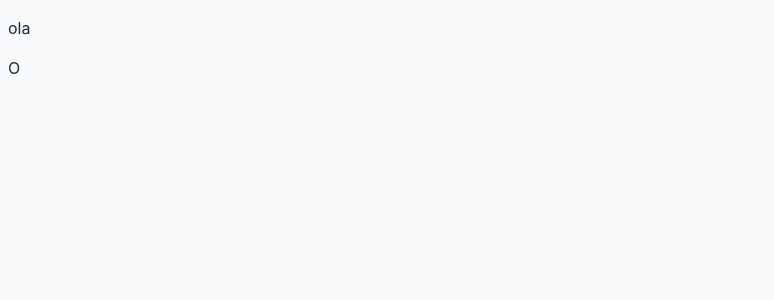
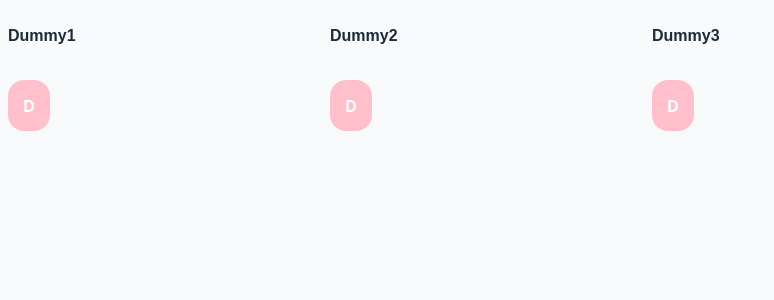
Before and after one commit to Mareamsefan/T5, a React (Vite) app in the folder frontend/: page / in a window 1280 px wide. Shown: the top 300 px of the page, without its empty margins (0-774 px from the left). Built offline with nearby package versions, Linux system fonts and the light colour scheme.

Commit message:
gjort ferdig oppgave 7, 8 og 9

```diff
--- a/frontend/src/App.tsx
+++ b/frontend/src/App.tsx
@@ -1,9 +1,9 @@
-import Student from "./components/Student";
+import Grid from "./components/Grid";
 
 function App() {
   return (
     <>
-  <Student name="ola" id="1"/>
+  <Grid  />
   </>
   );
 }
--- a/frontend/src/components/Avatar.tsx
+++ b/frontend/src/components/Avatar.tsx
@@ -5,5 +5,5 @@ type AvatarProps = {
 export default function Avatar(props:AvatarProps){
     const {name} = props;
     const firstLetter = name.split("");
-    return <p>{firstLetter[0].toUpperCase()}</p>
+    return <p className="avatar">{firstLetter[0].toUpperCase()}</p>
 }
--- a/frontend/src/components/Grid.tsx
+++ b/frontend/src/components/Grid.tsx
@@ -1,4 +1,23 @@
+import Student, { StudentProps } from "./Student";
 
-export default function () {
-
+type GridProps = {
+    studentList: StudentProps[]
 }
+export default function Grid() {
+    const studentList:StudentProps[] = [
+       {id: '1',
+        name: 'Dummy1'
+       },
+       {id: '2',
+        name: 'Dummy2'
+       },
+       {id: '3',
+        name: 'Dummy3'
+       }
+    ];
+    return (
+    <section className="grid">
+        {studentList.map(student => <Student key={student.id} id={student.id} name={student.name}  /> )}
+    </section>
+    );
+}
--- a/frontend/src/index.css
+++ b/frontend/src/index.css
@@ -20,10 +20,129 @@
 }
 
 body {
-  font-family: 'Inter', 'Segoe UI', 'Roboto', 'Oxygen', 'Ubuntu', 'Cantarell', 'Fira Sans', 'Droid Sans', 'Helvetica Neue', sans-serif;
+  font-family: "Inter", "Segoe UI", "Roboto", "Oxygen", "Ubuntu", "Cantarell",
+    "Fira Sans", "Droid Sans", "Helvetica Neue", sans-serif;
   background-color: var(--background-color);
   color: var(--text-color);
   line-height: 1.5;
   -webkit-font-smoothing: antialiased;
   -moz-osx-font-smoothing: grayscale;
 }
+
+.app {
+  max-width: 1200px;
+  margin: 0 auto;
+  padding: 2rem;
+}
+
+h1 {
+  text-align: center;
+  color: var(--primary-color);
+  font-weight: 700;
+  font-size: 2.5rem;
+  margin-bottom: 2rem;
+}
+
+.grid {
+  display: grid;
+  grid-template-columns: repeat(auto-fill, minmax(250px, 1fr));
+  gap: 1.5rem;
+}
+
+.add-student-form {
+  display: flex;
+  flex-direction: column;
+  gap: 1rem;
+  max-width: 400px;
+  margin: 2rem auto;
+  background-color: var(--surface-color);
+  padding: 2rem;
+  border-radius: 0.5rem;
+  box-shadow: 0 4px 6px var(--shadow-color);
+
+  & input {
+    padding: 0.75rem;
+    border: 1px solid var(--border-color);
+    border-radius: 0.25rem;
+    font-size: 1rem;
+    transition: border-color 0.2s ease-in-out;
+
+    &::placeholder {
+      color: var(--text-muted);
+    }
+
+    &:focus {
+      outline: none;
+      border-color: var(--primary-color);
+      box-shadow: 0 0 0 2px rgba(59, 130, 246, 0.1); /* Blue 500 with opacity */
+    }
+  }
+
+  & button {
+    background-color: var(--secondary-color);
+    color: white;
+    border: none;
+    padding: 0.75rem 1rem;
+    border-radius: 0.25rem;
+    cursor: pointer;
+    transition: background-color 0.2s ease-in-out;
+    font-weight: 500;
+    font-size: 1rem;
+
+    &:hover {
+      background-color: var(--secondary-hover);
+    }
+  }
+}
+
+.avatar {
+  display: inline-flex;
+  align-items: center;
+  justify-content: center;
+  width: 1.2rem;
+  height: 1.2rem;
+  border-radius: 50%;
+  padding: 0.5rem;
+  font-weight: 600;
+  font-size: 1rem;
+  color: #ffffff;
+  background-color: var(--primary-color);
+  -webkit-border-radius: 50%;
+  -moz-border-radius: 50%;
+  -ms-border-radius: 50%;
+  -o-border-radius: 50%;
+}
+
+.sr-only {
+  position: absolute;
+  width: 1px;
+  height: 1px;
+  padding: 0;
+  margin: -1px;
+  overflow: hidden;
+  clip: rect(0, 0, 0, 0);
+  white-space: nowrap;
+  border-width: 0;
+}
+
+@media (max-width: 768px) {
+  .grid {
+    grid-template-columns: repeat(auto-fill, minmax(250px, 1fr));
+  }
+
+  .add-student-form {
+    padding: 1.5rem;
+  }
+}
+p.avatar {
+  padding: 1rem;
+  background-color: pink;
+  border-radius: 1rem;
+  max-width: 10px;
+  font-weight: bold;
+}
+
+p.student-name {
+  font-family: sans-serif;
+  font-weight: bold;
+}
```
